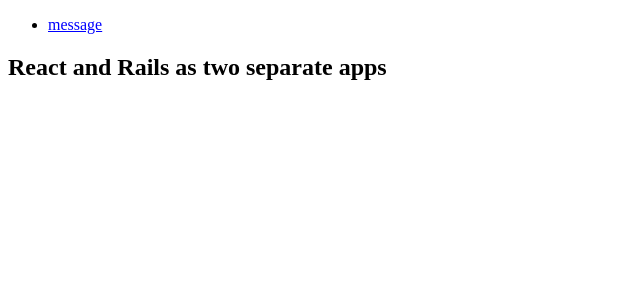
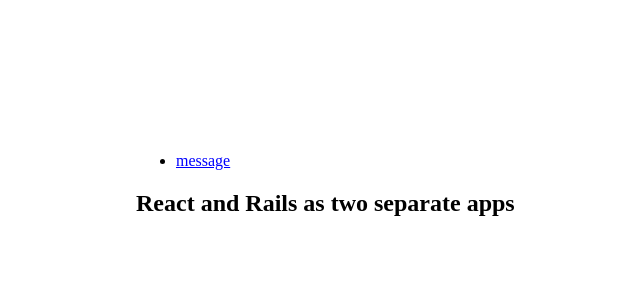
Before and after one commit to ndorrh/hello-react-front-end, a React (Create React App) app: page / in a window 1280 px wide. Shown: the top 300 px of the page, without its empty margins (0-640 px from the left). Built offline with nearby package versions, Linux system fonts and the light colour scheme; no server answers.

Commit message:
Update css

```diff
--- a/src/App.css
+++ b/src/App.css
@@ -0,0 +1,3 @@
+body {
+  padding: 10%;
+}
--- a/src/App.js
+++ b/src/App.js
@@ -5,6 +5,7 @@
 import NavBar from './components/navBar';
 import Greeting from './components/greeting';
 import { getMessages } from './redux/messages';
+import './App.css';
 
 function App() {
   const dispatch = useDispatch();
```
